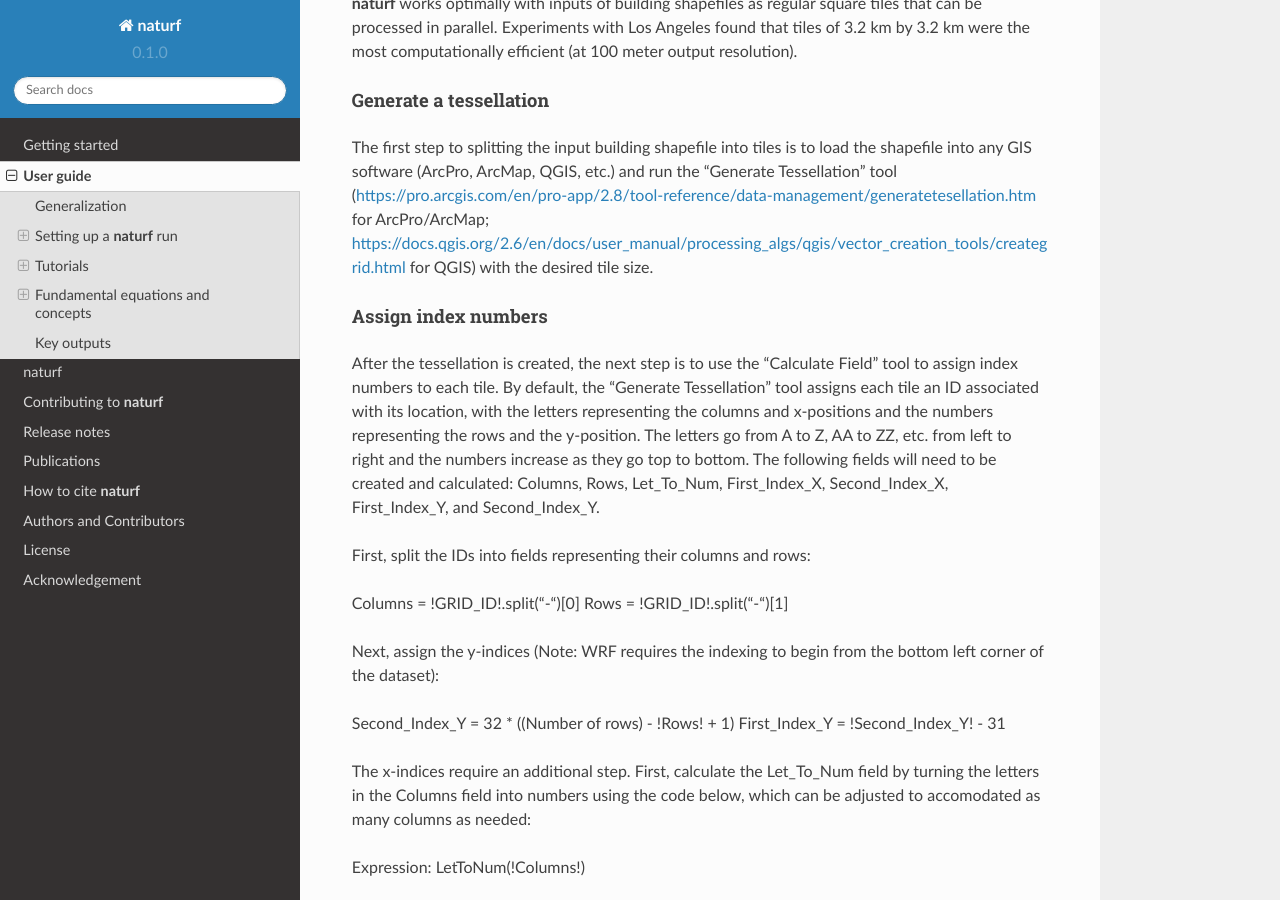
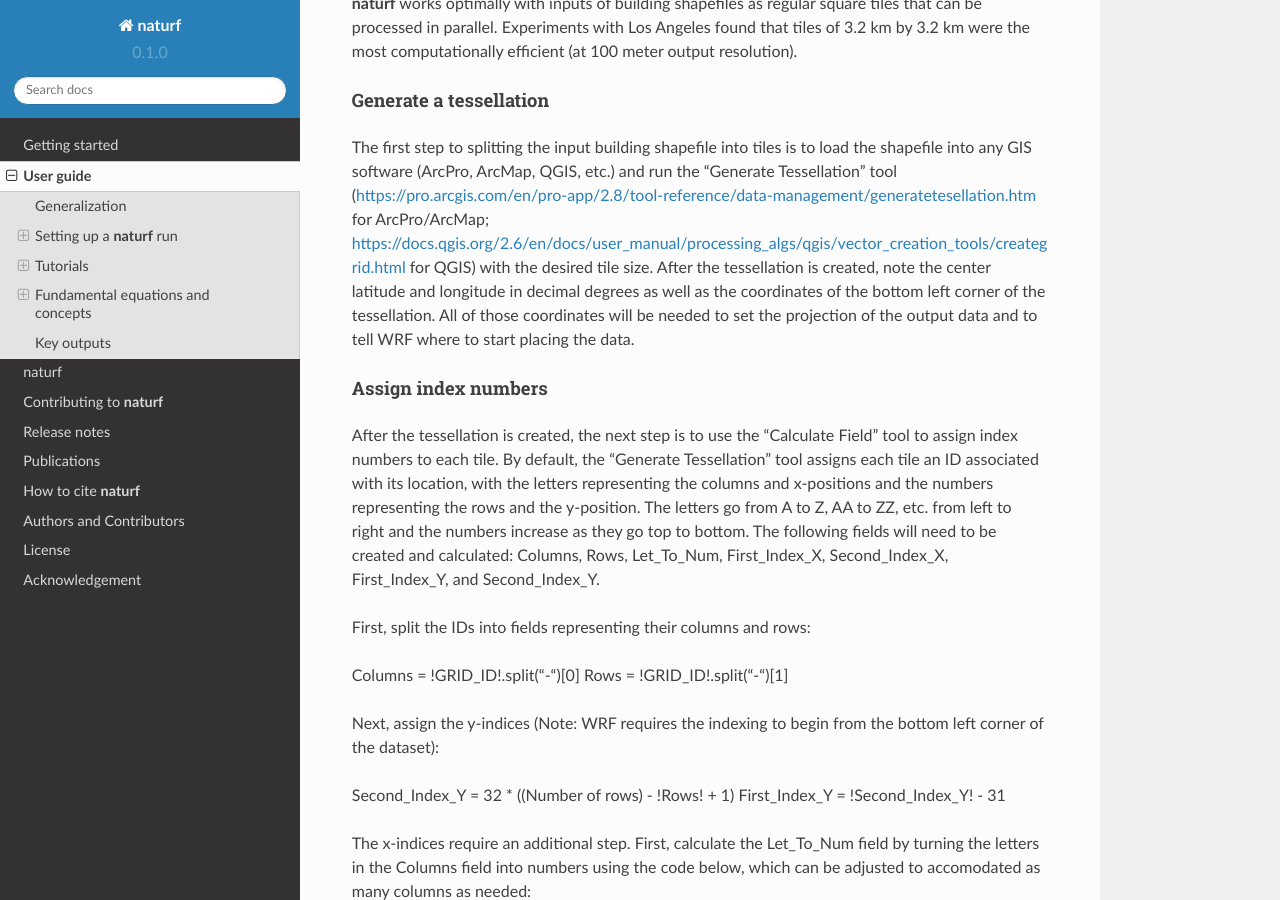
Before and after one commit to IMMM-SFA/naturf, a Sphinx documentation site: the page built from docs/source/user_guide.rst, in a window 1280 px wide and 900 px high, scrolled down 666 px. Built offline with Sphinx 7.4.7 and the Read the Docs theme 2.0.0, drawn with Linux system fonts in a browser that asks for light colours; formulas are drawn with MathJax 3.

Commit message:
added notes about lat lon of dataset

```diff
--- a/docs/source/user_guide.rst
+++ b/docs/source/user_guide.rst
@@ -29,7 +29,7 @@ Splitting the building shapefile into tiles
 Generate a tessellation
 ^^^^^^^^^^^^^^^^^^^^^^^
 
-The first step to splitting the input building shapefile into tiles is to load the shapefile into any GIS software (ArcPro, ArcMap, QGIS, etc.) and run the "Generate Tessellation" tool (https://pro.arcgis.com/en/pro-app/2.8/tool-reference/data-management/generatetesellation.htm for ArcPro/ArcMap; https://docs.qgis.org/2.6/en/docs/user_manual/processing_algs/qgis/vector_creation_tools/creategrid.html for QGIS) with the desired tile size.
+The first step to splitting the input building shapefile into tiles is to load the shapefile into any GIS software (ArcPro, ArcMap, QGIS, etc.) and run the "Generate Tessellation" tool (https://pro.arcgis.com/en/pro-app/2.8/tool-reference/data-management/generatetesellation.htm for ArcPro/ArcMap; https://docs.qgis.org/2.6/en/docs/user_manual/processing_algs/qgis/vector_creation_tools/creategrid.html for QGIS) with the desired tile size. After the tessellation is created, note the center latitude and longitude in decimal degrees as well as the coordinates of the bottom left corner of the tessellation. All of those coordinates will be needed to set the projection of the output data and to tell WRF where to start placing the data.
 
 Assign index numbers
 ^^^^^^^^^^^^^^^^^^^^
```
